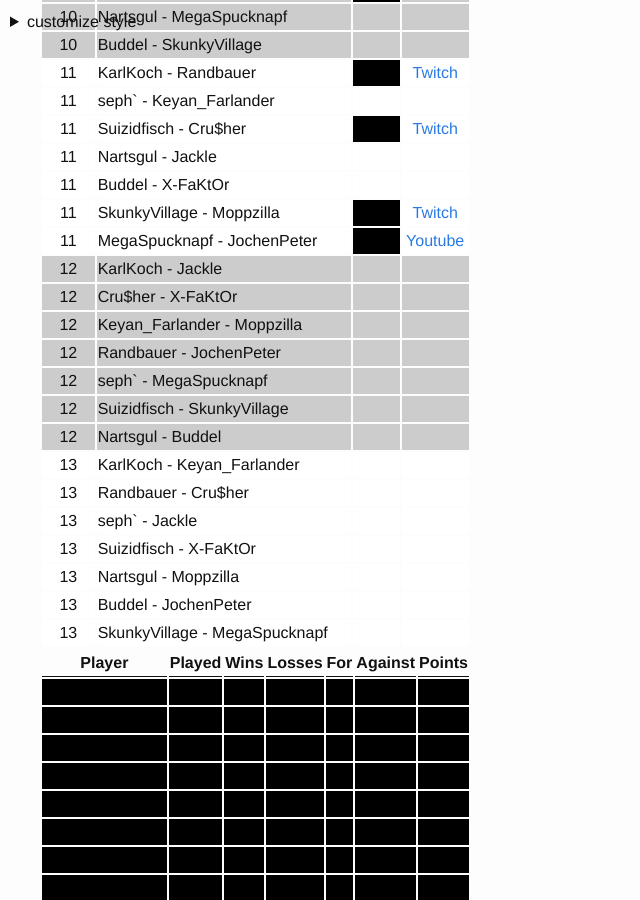
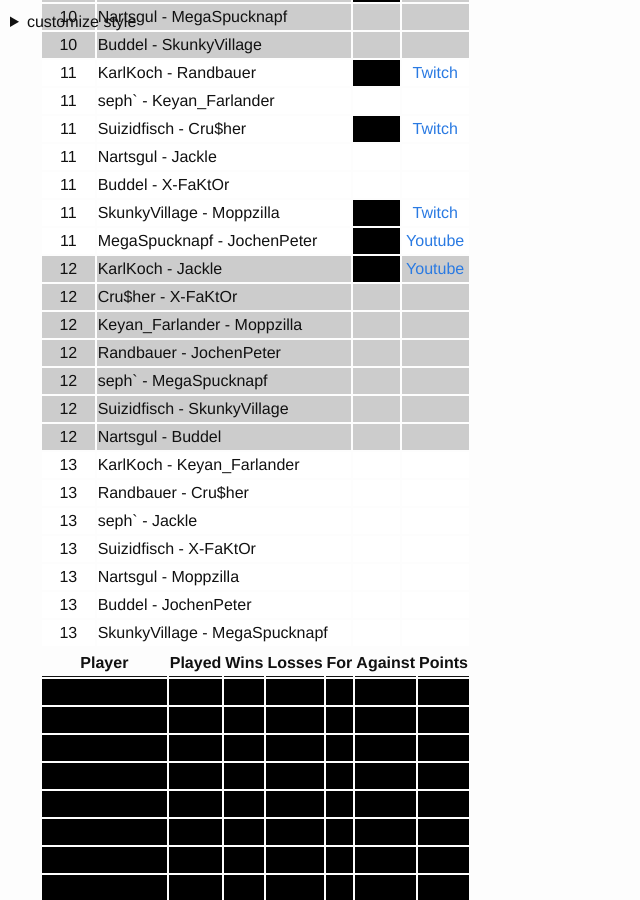
Before and after one commit to tetzank/spielwiese, a Jekyll site: the page built from _posts/2014-10-27-sc2-4-Turnier.markdown, in a window 1280 px wide and 900 px high, scrolled down 2481 px. Shown: the whole window, without its empty margins (0-640 px from the left). Built offline with Jekyll 4.4.1, drawn with Linux system fonts in a browser that asks for light colours.

Commit message:
another game result

```diff
--- a/_data/sc2matches.yml
+++ b/_data/sc2matches.yml
@@ -424,8 +424,10 @@
 
 - round: 12
   match: KarlKoch - Jackle
-  score:
+  score: 2 - 0
   video:
+    - https://www.youtube.com/watch?v=tWj7bj7QV7c
+    - https://www.youtube.com/watch?v=V5KLoDapcTQ
 
 - round: 12
   match: Cru$her - X-FaKtOr
```
